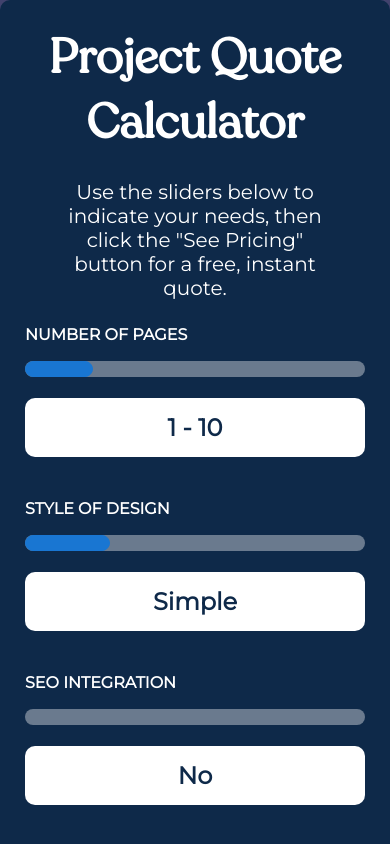
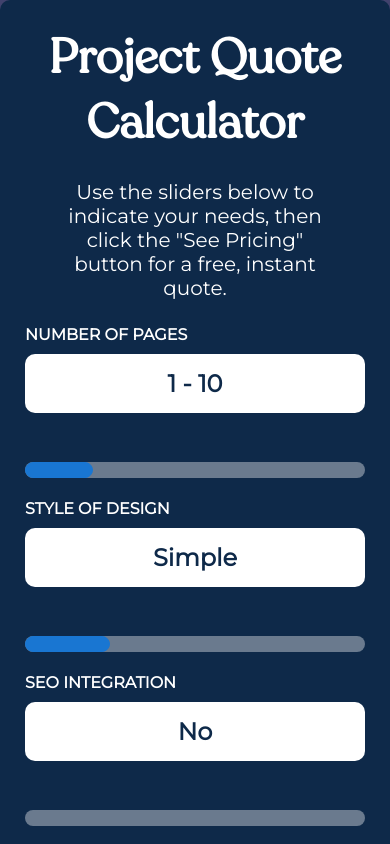
Before and after one commit to Dave-ctr/project-quote-calculator, a React (Vite) app: page / in a window 390 px wide. Shown: the top 844 px of the page. Built offline with nearby package versions, Linux system fonts and the light colour scheme.

Commit message:
Change mobile slider/selection value layout for better useability

```diff
--- a/src/components/QuoteItem.jsx
+++ b/src/components/QuoteItem.jsx
@@ -15,6 +15,8 @@ function QuoteItem({
           {quoteItem.quoteName.toUpperCase()}
         </h6>
       </li>
+      {window.innerWidth >= 769 ?
+      <>
       <li>
         <Slider
           onChange={(event, sliderValue) => {
@@ -45,6 +47,42 @@ function QuoteItem({
       <li className='quoteSelectionValue' style={{backgroundColor:'white', color: '#0e2949', display:'flex', justifyContent:'center', alignItems:'center', fontWeight:'bolder', borderRadius:'10px'}}>
         <p style={{fontWeight:'bold'}}>{selectionValue}</p>
       </li>
+      </>
+      :
+      <>
+      <li className='quoteSelectionValue' style={{backgroundColor:'white', color: '#0e2949', display:'flex', justifyContent:'center', alignItems:'center', fontWeight:'bolder', borderRadius:'10px'}}>
+        <p style={{fontWeight:'bold'}}>{selectionValue}</p>
+      </li>
+      <li>
+        <Slider
+          onChange={(event, sliderValue) => {
+            if (sliderValue >= quoteItem.startingValue) {
+              handleUpdateSelectionValue(event, sliderValue);
+            }
+          }}
+          value={itemSliderValue}
+          defaultValue={quoteItem.startingValue}
+          min={0}
+          step={quoteItem.steps}
+          aria-label="Default"
+          valueLabelDisplay="auto"
+          sx={{
+            "& .MuiSlider-thumb": {
+              display: "none",
+            },
+            "& .MuiSlider-track": {
+              height: 16,display: itemSliderValue === 0 ? 'none' : 'block',
+            },
+            "& .MuiSlider-rail": {
+              height: 16,
+              color: "white",
+            },
+          }}
+        />
+      </li>
+
+      </>
+      }
     </>
   );
 }
--- a/src/pages/QuoteFormPage.jsx
+++ b/src/pages/QuoteFormPage.jsx
@@ -138,17 +138,17 @@ function QuoteFormPage({
           <form onSubmit={handleSubmit}>
             <div className="quoteFormList">
               <label htmlFor="nameInput">Name</label>
-              <input type="text" required id="nameInput"   value={formData.name}
+              <input type="text" id="nameInput"   value={formData.name}
                 onChange={(e) => handleChange(e)}/>
               <label htmlFor="emailInput">Email</label>
-              <input type="email" required id="emailInput" value={formData.email}
+              <input type="email" id="emailInput" value={formData.email}
                 onChange={(e) => handleChange(e)}/>
               <label htmlFor="phoneNumberInput">
                 Phone
                 <br />
                 Number
               </label>
-              <input type="tel" required id="phoneNumberInput"    value={formData.phone}
+              <input type="tel" id="phoneNumberInput"    value={formData.phone}
             onChange={(e) => handleChange(e)}/>
               <label htmlFor="companyInput">Company</label>
               <input type="text" id="companyInput"   value={formData.company}
```
